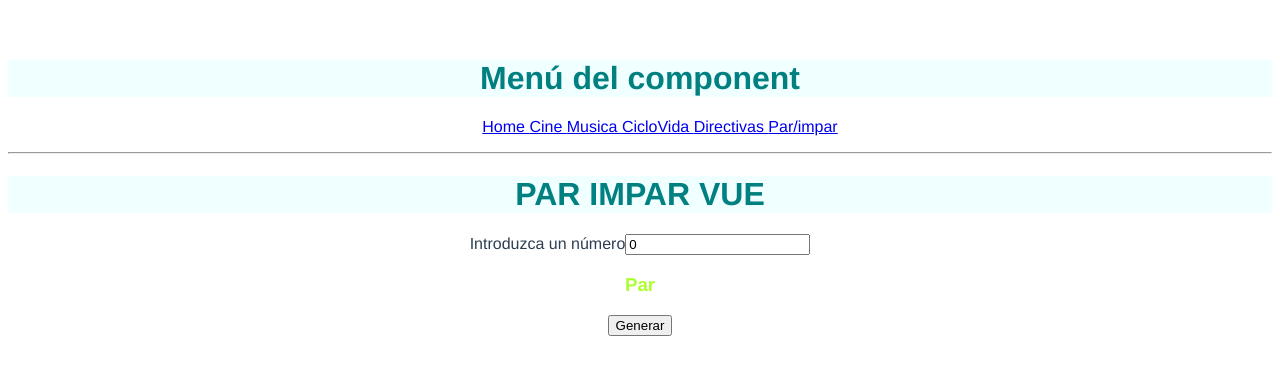
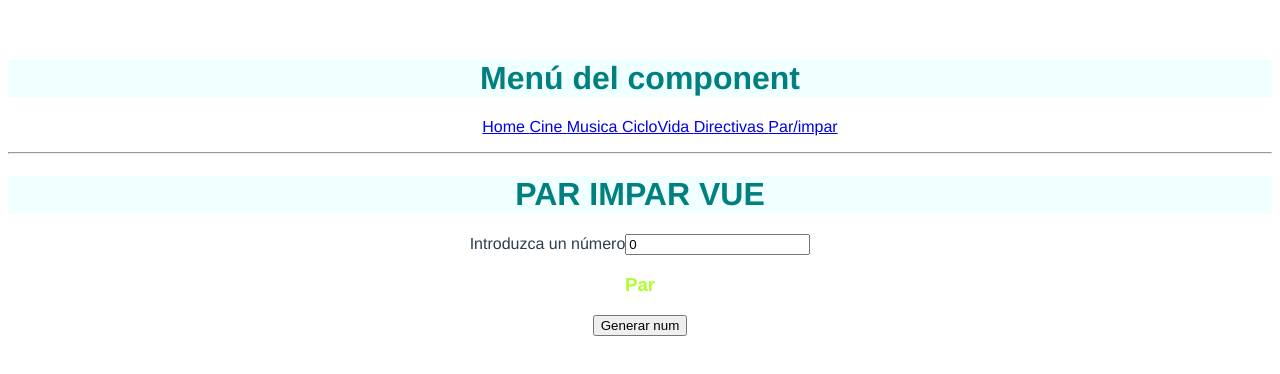
Before and after one commit to Kevbast/primervue, a Vue app: page /parimpar in a window 1280 px wide. Shown: the top 374 px of the page. Built offline with nearby package versions, Linux system fonts and the light colour scheme.

Commit message:
par impar hecho

```diff
--- a/src/components/ParImpar.vue
+++ b/src/components/ParImpar.vue
@@ -5,7 +5,7 @@
    <!-- CONDICIONALES DENTRO DE LA ETIQUETA -->
   <h3 v-if="numero %2==0" style="color: greenyellow;">Par</h3>
   <h3 v-else-if="numero %2 != 0" style="color: red;">Impar</h3>
-  <button @click="nuevoNum()">Generar</button>
+  <button @click="nuevoNum()">Generar num</button>
 
 </template>
 
@@ -19,7 +19,8 @@ data(){
 },
 methods:{
     nuevoNum(){
-
+        this.numero= Math.floor(Math.random()*100);
+        console.log(this.numero);
     }
 }
 }
```
